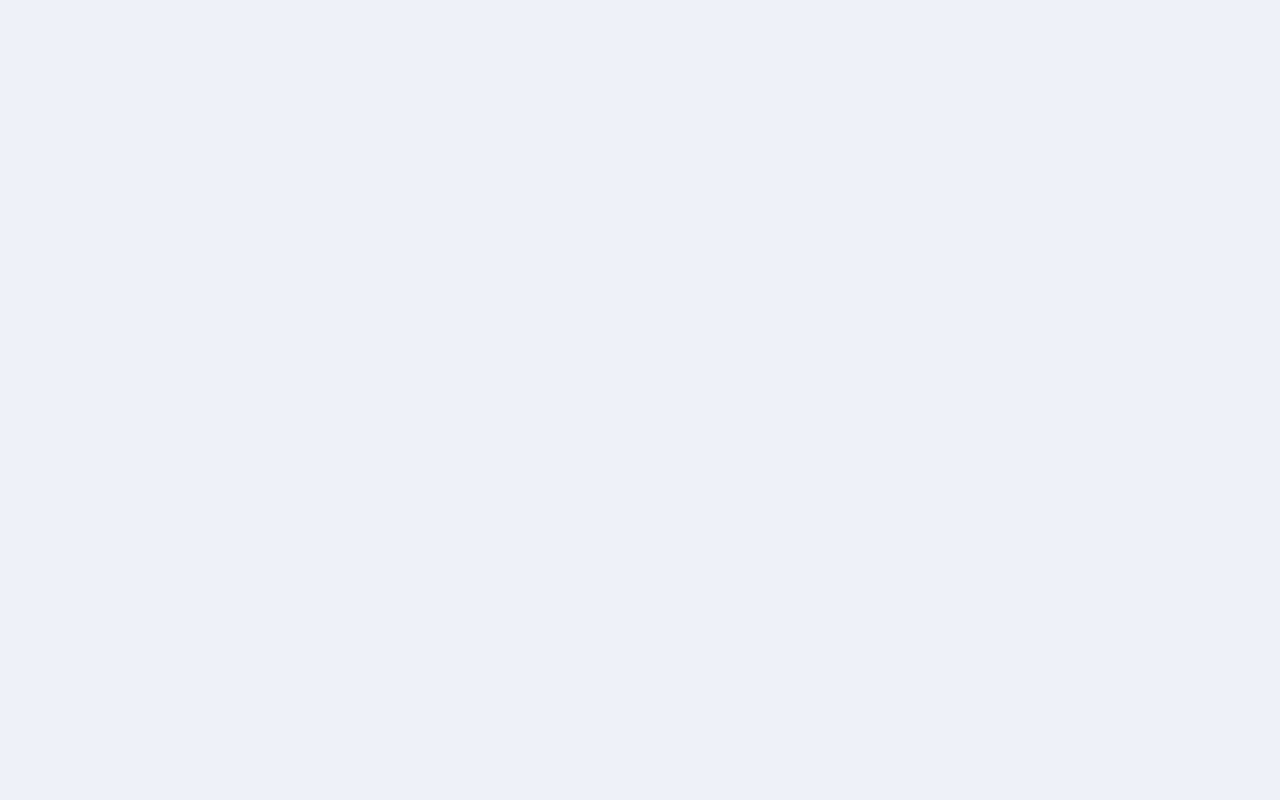
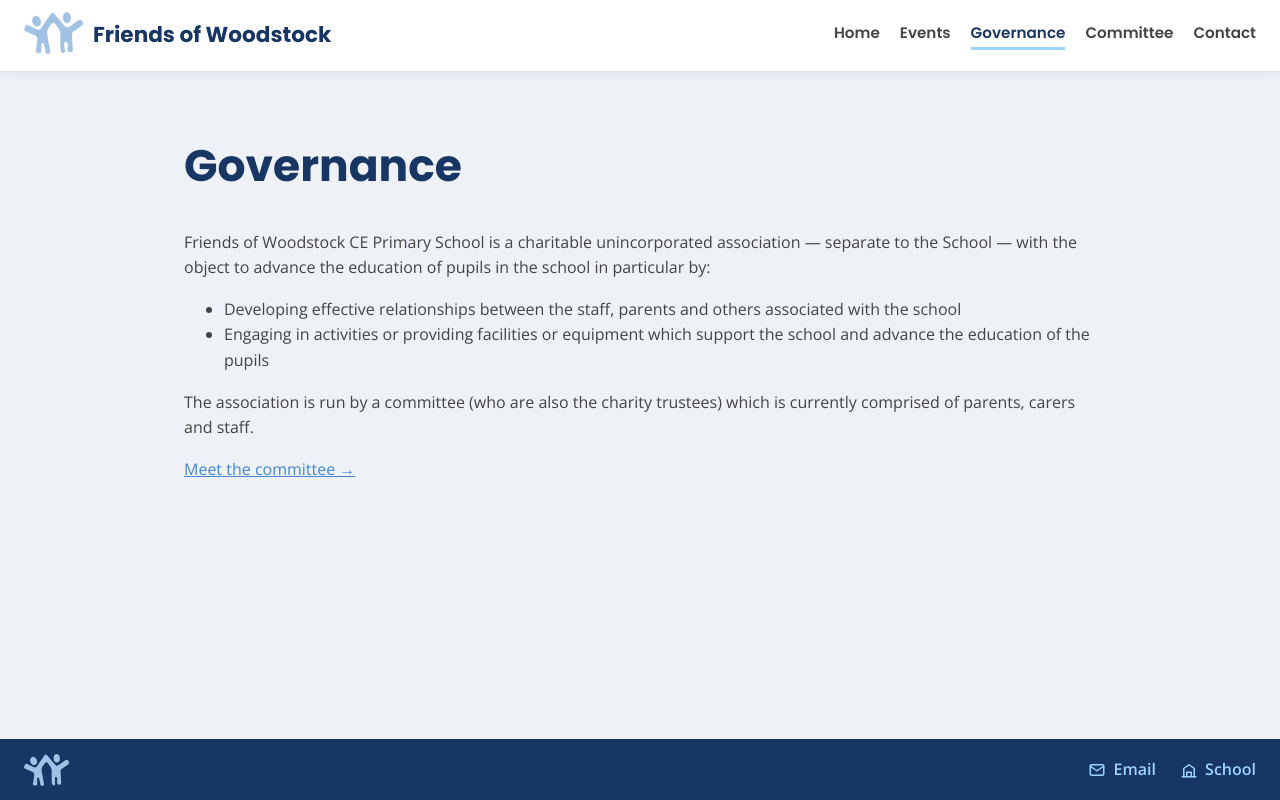
Before and after one commit to claidler/woodstock-pta, a React (Vite) app: page /governance in a window 1280 px wide. Before the commit this address had no page. Built offline with nearby package versions, Linux system fonts and the light colour scheme.

Commit message:
Add Governance page and link it from Committee

```diff
--- a/src/App.jsx
+++ b/src/App.jsx
@@ -3,6 +3,7 @@ import Layout from "./components/Layout.jsx";
 import Home from "./pages/Home.jsx";
 import Events from "./pages/Events.jsx";
 import Committee from "./pages/Committee.jsx";
+import Governance from "./pages/Governance.jsx";
 import Contact from "./pages/Contact.jsx";
 
 export default function App() {
@@ -11,6 +12,7 @@ export default function App() {
       <Route element={<Layout />}>
         <Route index element={<Home />} />
         <Route path="events" element={<Events />} />
+        <Route path="governance" element={<Governance />} />
         <Route path="committee" element={<Committee />} />
         <Route path="contact" element={<Contact />} />
       </Route>
--- a/src/components/Layout.jsx
+++ b/src/components/Layout.jsx
@@ -5,6 +5,7 @@ import { site } from "../config/site.js";
 const navItems = [
   { to: "/", label: "Home", end: true },
   { to: "/events", label: "Events" },
+  { to: "/governance", label: "Governance" },
   { to: "/committee", label: "Committee" },
   { to: "/contact", label: "Contact" },
 ];
--- a/src/pages/Committee.jsx
+++ b/src/pages/Committee.jsx
@@ -1,3 +1,4 @@
+import { Link } from "react-router-dom";
 import CommitteeCard from "../components/CommitteeCard.jsx";
 import { committee } from "../config/site.js";
 
@@ -7,7 +8,7 @@ export default function Committee() {
       <h1>Meet the committee</h1>
       <p>
         The Friends of Woodstock is run by a volunteer committee of parents,
-        carers and staff.
+        carers and staff. <Link to="/governance">About our governance &rarr;</Link>
       </p>
       <div className="card-grid committee-grid">
         {committee.map((member) => (
--- /dev/null
+++ b/src/pages/Governance.jsx
@@ -0,0 +1,31 @@
+import { Link } from "react-router-dom";
+
+export default function Governance() {
+  return (
+    <section className="section governance">
+      <h1>Governance</h1>
+      <p>
+        Friends of Woodstock CE Primary School is a charitable
+        unincorporated association — separate to the School — with the object
+        to advance the education of pupils in the school in particular by:
+      </p>
+      <ul>
+        <li>
+          Developing effective relationships between the staff, parents and
+          others associated with the school
+        </li>
+        <li>
+          Engaging in activities or providing facilities or equipment which
+          support the school and advance the education of the pupils
+        </li>
+      </ul>
+      <p>
+        The association is run by a committee (who are also the charity trustees)
+        which is currently comprised of parents, carers and staff.
+      </p>
+      <p>
+        <Link to="/committee">Meet the committee &rarr;</Link>
+      </p>
+    </section>
+  );
+}
```
